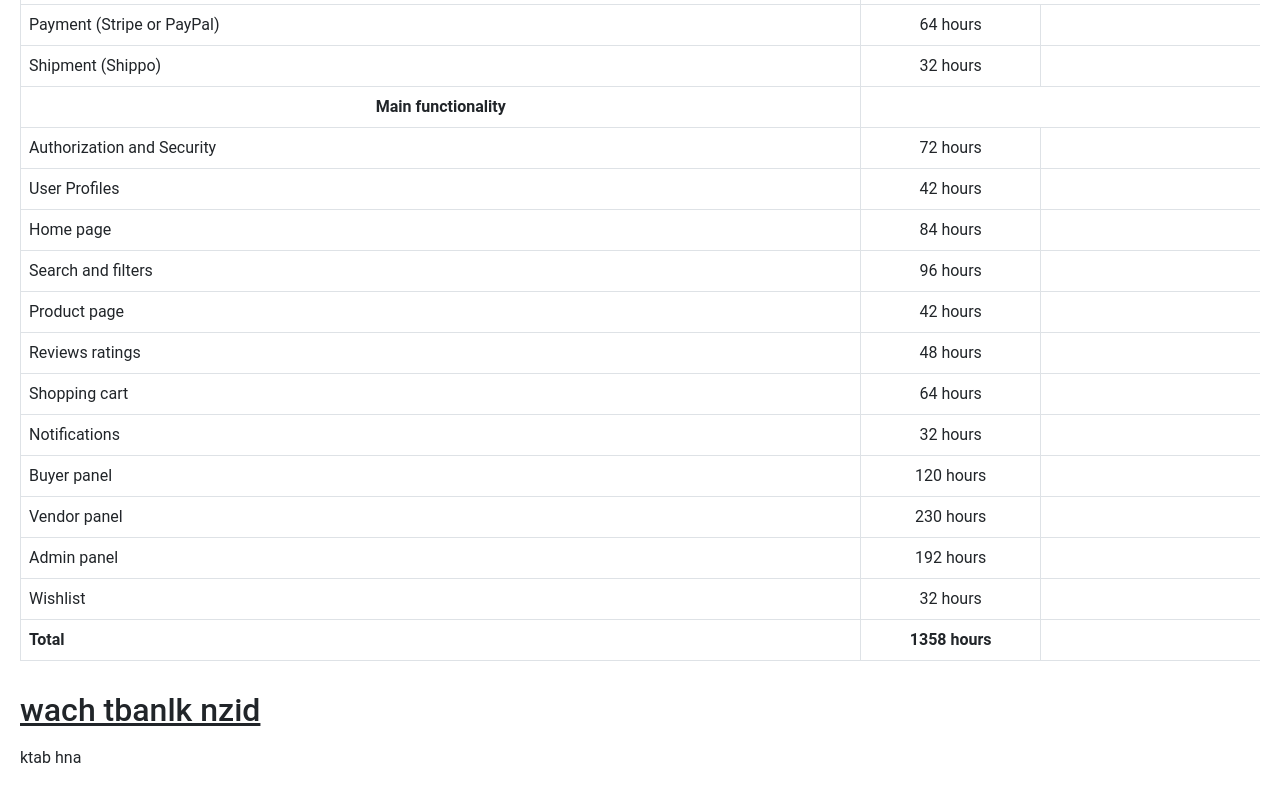
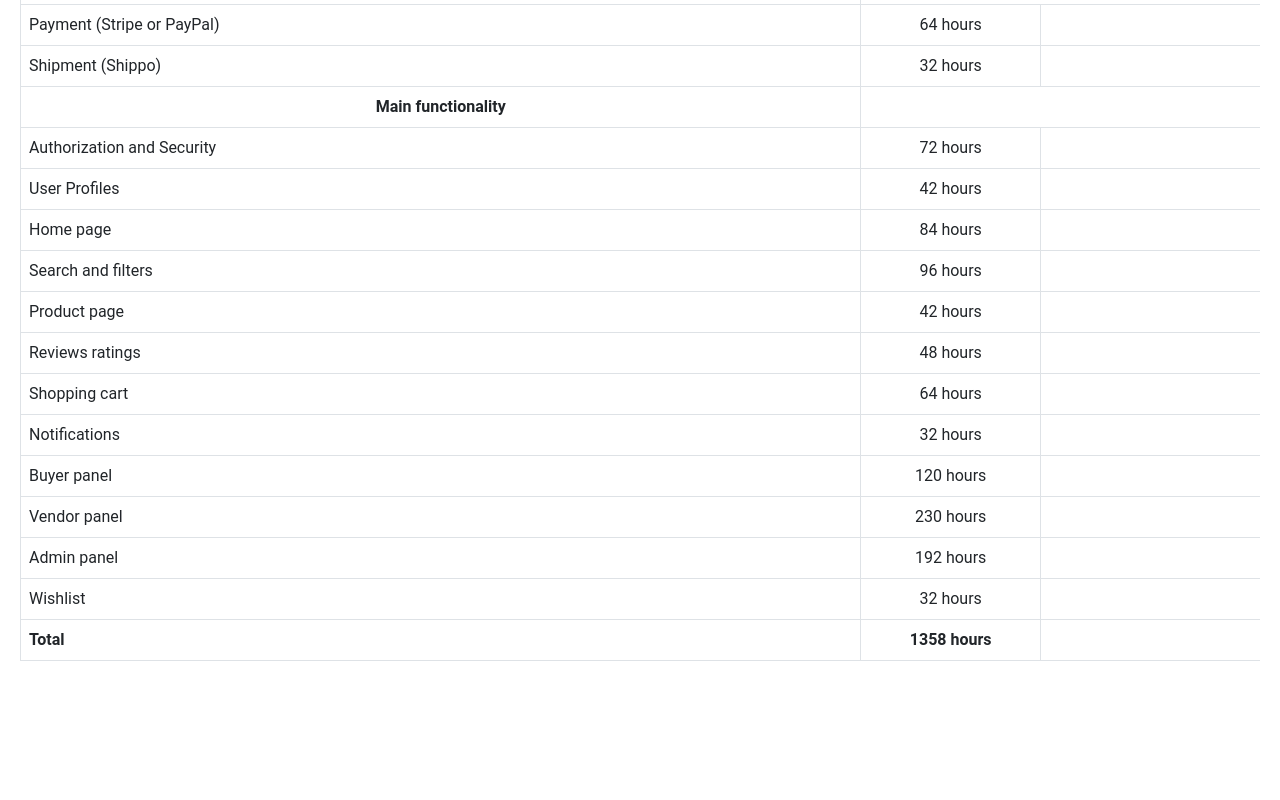
Before and after one commit to iliess-np/e-com-roadmap, a plain HTML site: page index.html in a window 1280 px wide. Shown: the part 1016-1816 px from the top of the page. After the commit the page ends 1707 px from the top, so only its background shows below. Drawn offline with nearby package versions, Linux system fonts and the light colour scheme.

Commit message:
remove comment section

```diff
--- a/index.html
+++ b/index.html
@@ -167,10 +167,7 @@
         </table>
     </div>
 
-    <div id="comment">
-        <h2>wach tbanlk nzid</h2>
-        <p contenteditable>ktab hna</p>
-    </div>
+
 
     <script src="https://cdn.jsdelivr.net/npm/bootstrap@5.2.3/dist/js/bootstrap.bundle.min.js"
         integrity="sha384-kenU1KFdBIe4zVF0s0G1M5b4hcpxyD9F7jL+jjXkk+Q2h455rYXK/7HAuoJl+0I4"
```
